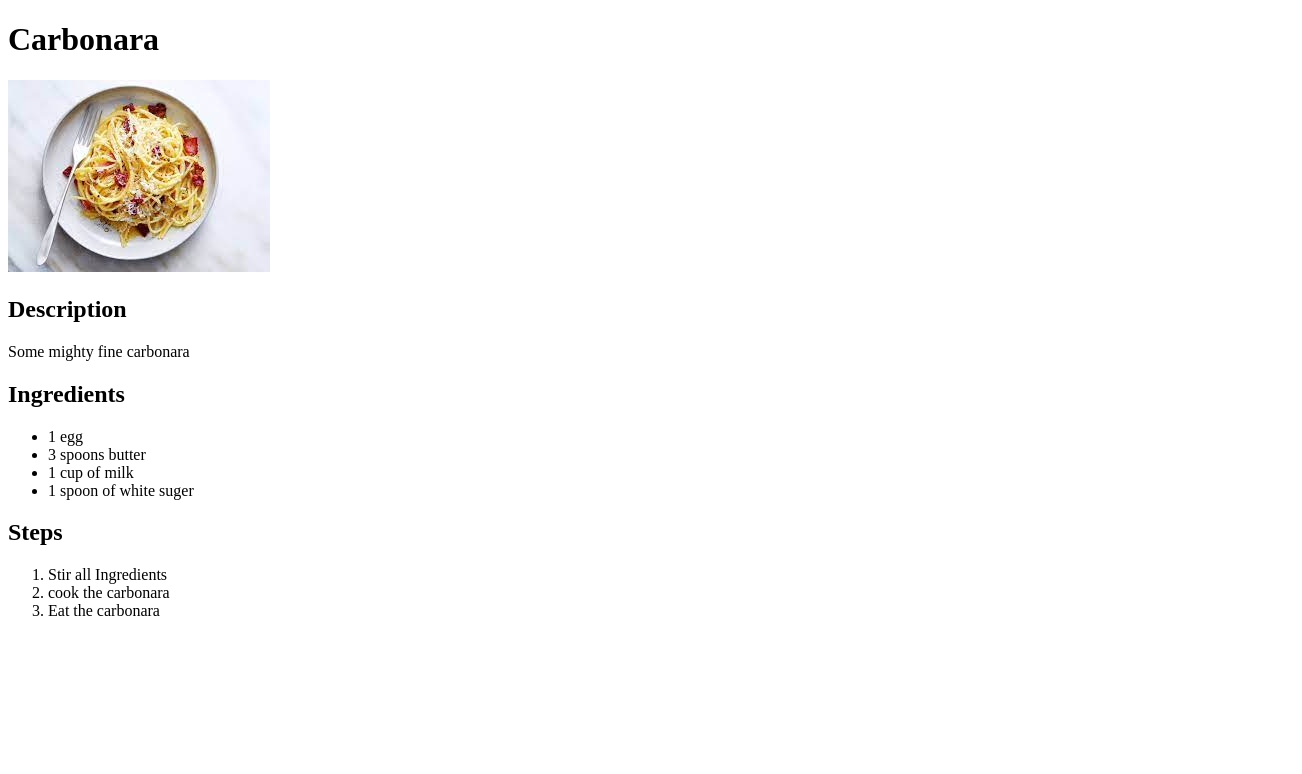
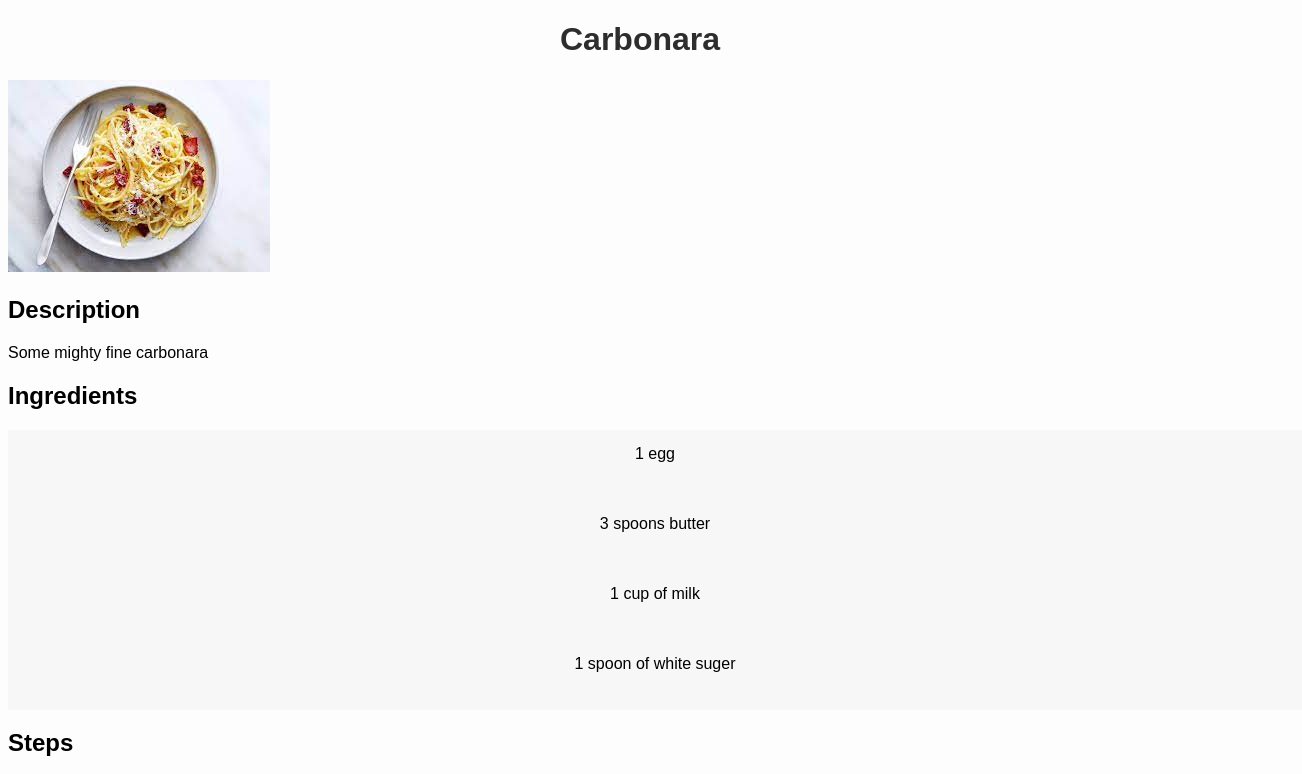
Before and after one commit to Jordanadgjl/recipes, a plain HTML site: page all-recipes/carbonara.html in a window 1280 px wide. Shown: the top 774 px of the page, 1302 px wide, since content can reach past the window. Drawn offline with Linux system fonts and the light colour scheme; files that its build step writes are made by us from their sources.

Commit message:
New Recipes & Sylesheet

```diff
--- a/all-recipes/carbonara.html
+++ b/all-recipes/carbonara.html
@@ -4,7 +4,8 @@
     <meta charset="UTF-8">
     <meta http-equiv="X-UA-Compatible" content="IE=edge">
     <meta name="viewport" content="width=device-width, initial-scale=1.0">
-    <title>Document</title>
+    <link rel="stylesheet" href="style.css">
+    <title>Carbonara</title>
 </head>
 <body>
     <h1>Carbonara</h1>
--- /dev/null
+++ b/style.css
@@ -0,0 +1,23 @@
+* {
+    background-color: #fdfdfd;
+    font-family: Arial, Helvetica, sans-serif;
+}
+
+h1 {
+    text-align: center;
+    color: #2d2d2d;
+}
+
+ul {
+    list-style-type: none;
+    padding-inline-start: 0px;
+}
+
+li {
+    width: 100%;
+    height: 40px;
+    padding: 15px;
+    text-align: center;
+    background-color: #f7f7f7;
+
+}
```
Also changed, not shown: all-recipes/lasange.html (+2 -1 lines), all-recipes/pancakes.html (+2 -1 lines).
